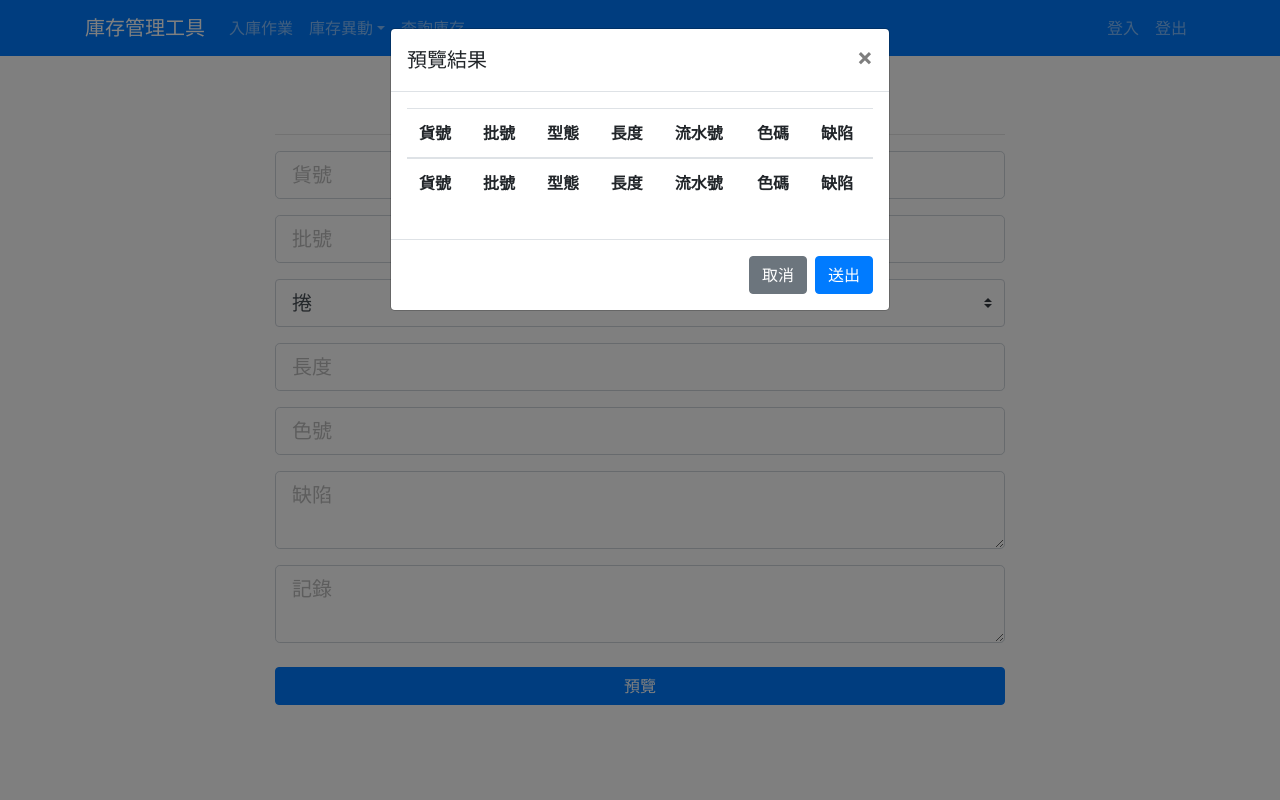
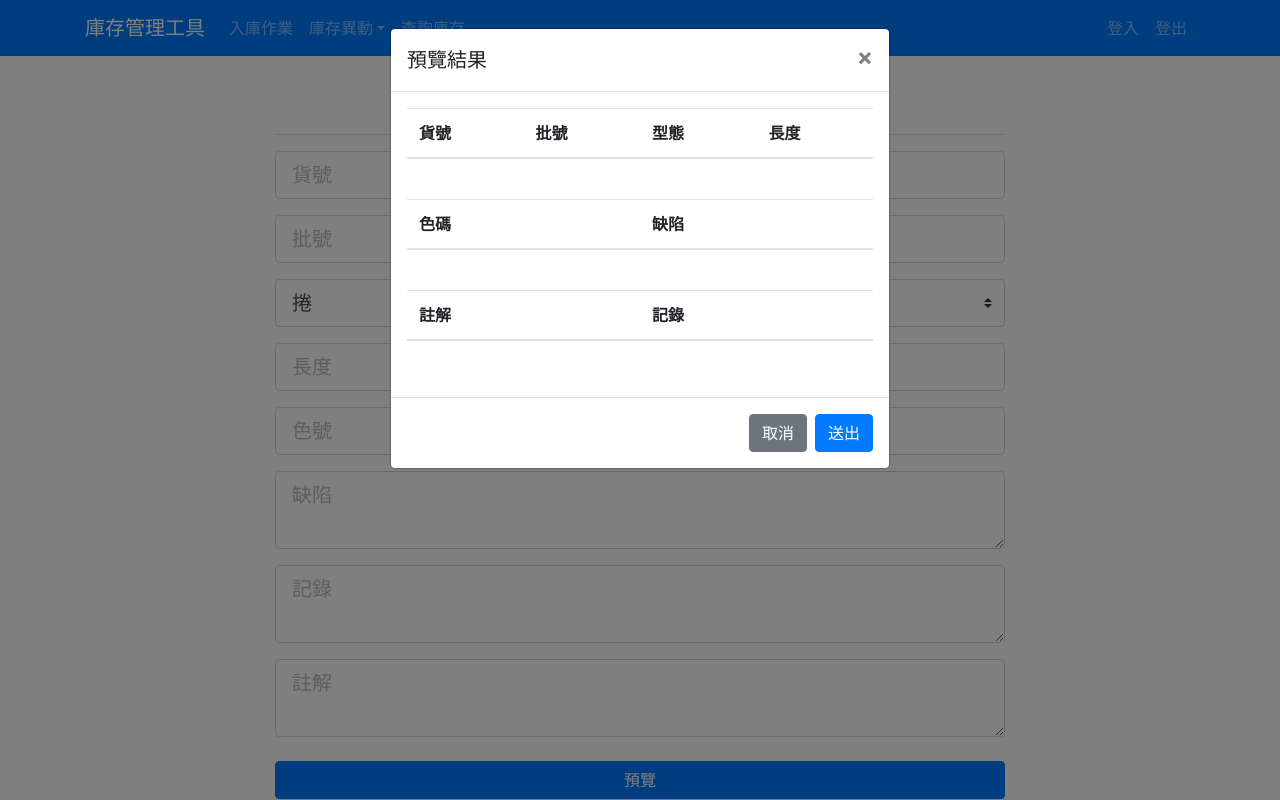
Before and after one commit to wcchenac/wmsdev, a React (Create React App) app in the folder wms-client/: page /cloth/instock in a window 1280 px wide. Both pictures are taken after a click on the button "預覽". Built offline with nearby package versions, Linux system fonts and the light colour scheme.

Commit message:
finish displaying preview contents

```diff
--- a/wms-client/src/components/BO/Cloth/AddClothInfo.js
+++ b/wms-client/src/components/BO/Cloth/AddClothInfo.js
@@ -10,7 +10,7 @@ function AddClothInfo(props) {
   const [formValues, setFormValues] = useState({
     clothIdentifierBacklog: {},
     clothInfo: {},
-    records: []
+    records: {}
   });
 
   const { history, createClothInfo } = props;
@@ -32,13 +32,13 @@ function AddClothInfo(props) {
   function handleClothRecordChange(values) {
     setFormValues({
       ...formValues,
-      records: [...formValues.records, values]
+      records: values
     });
   }
 
   function handleOnSubmit() {
     console.log(formValues);
-    // createClothInfo(formValues, history);
+    createClothInfo(formValues, history);
   }
 
   return (
@@ -93,20 +93,50 @@ function AddClothInfo(props) {
                           <th scope="col">批號</th>
                           <th scope="col">型態</th>
                           <th scope="col">長度</th>
-                          <th scope="col">流水號</th>
+                        </tr>
+                      </thead>
+                      <tbody>
+                        <tr>
+                          <th scope="col">
+                            {formValues.clothIdentifierBacklog.productNo}
+                          </th>
+                          <th scope="col">
+                            {formValues.clothIdentifierBacklog.lotNo}
+                          </th>
+                          <th scope="col">
+                            {formValues.clothIdentifierBacklog.type}
+                          </th>
+                          <th scope="col">
+                            {formValues.clothIdentifierBacklog.length}
+                          </th>
+                        </tr>
+                      </tbody>
+                    </table>
+                    <table className="table table-hover">
+                      <thead>
+                        <tr>
                           <th scope="col">色碼</th>
                           <th scope="col">缺陷</th>
                         </tr>
                       </thead>
                       <tbody>
                         <tr>
-                          <th scope="col">貨號</th>
-                          <th scope="col">批號</th>
-                          <th scope="col">型態</th>
-                          <th scope="col">長度</th>
-                          <th scope="col">流水號</th>
-                          <th scope="col">色碼</th>
-                          <th scope="col">缺陷</th>
+                          <th scope="col">{formValues.clothInfo.color}</th>
+                          <th scope="col">{formValues.clothInfo.defect}</th>
+                        </tr>
+                      </tbody>
+                    </table>
+                    <table className="table table-hover">
+                      <thead>
+                        <tr>
+                          <th scope="col">註解</th>
+                          <th scope="col">記錄</th>
+                        </tr>
+                      </thead>
+                      <tbody>
+                        <tr>
+                          <th scope="col">{formValues.records.remark}</th>
+                          <th scope="col">{formValues.records.record}</th>
                         </tr>
                       </tbody>
                     </table>
@@ -136,9 +166,11 @@ function AddClothInfo(props) {
     </div>
   );
 }
+
 AddClothInfo.propTypes = {
   createClothInfo: PropTypes.func.isRequired
 };
+
 export default connect(
   null,
   { createClothInfo }
--- a/wms-client/src/components/BO/Cloth/Forms/ClothRecord.js
+++ b/wms-client/src/components/BO/Cloth/Forms/ClothRecord.js
@@ -4,15 +4,16 @@ import { withFormik } from "formik";
 function ClothRecord(props) {
   const { values, handleChange, onChange } = props;
 
-  // React.useEffect(() => {
-  //   if (onChange) {
-  //     onChange(values);
-  //   }
-  //   // eslint-disable-next-line react-hooks/exhaustive-deps
-  // }, [values]);
+  React.useEffect(() => {
+    if (onChange) {
+      onChange(values);
+    }
+    // eslint-disable-next-line react-hooks/exhaustive-deps
+  }, [values]);
 
   return (
-    <div className="record">
+    <div className="clothRecords">
+      <div className="form-group">
         <textarea
           className="form-control form-control-lg"
           placeholder="記錄"
@@ -21,13 +22,24 @@ function ClothRecord(props) {
           onChange={handleChange}
         />
       </div>
+      <div className="form-group">
+        <textarea
+          className="form-control form-control-lg"
+          placeholder="註解"
+          name="remark"
+          value={values.remark}
+          onChange={handleChange}
+        />
+      </div>
+    </div>
   );
 }
 
 export default withFormik({
   mapPropsToValues: () => {
     return {
-      record: ""
+      record: "",
+      remark: ""
     };
   }
 })(ClothRecord);
```
Lines whose indentation alone changed are shown as unchanged.
